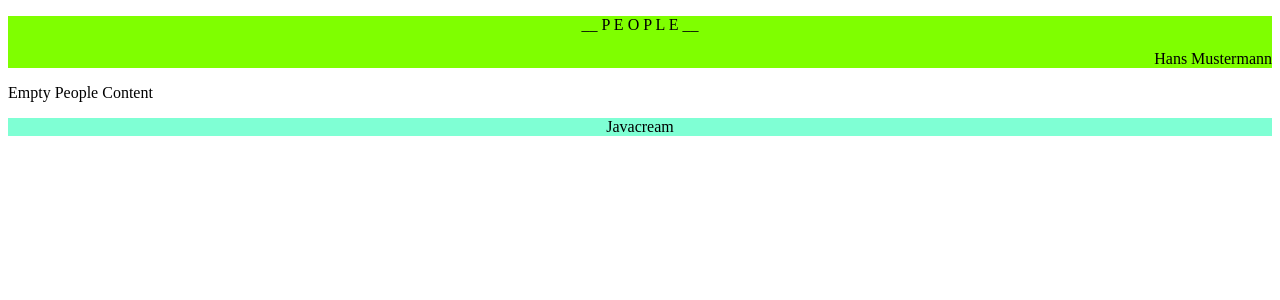
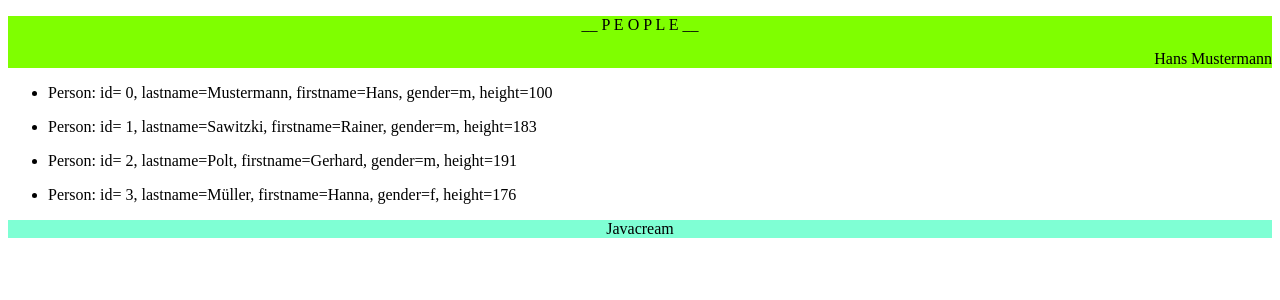
Before and after one commit to Javacream/org.javacream.training.react, a React (Create React App) app in the folder training/: page / in a window 1280 px wide. Shown: the top 300 px of the page. Built offline with nearby package versions, Linux system fonts and the light colour scheme.

Commit message:
implement PeopleListComnponent

```diff
--- a/training/src/people/components/ContentComponent.tsx
+++ b/training/src/people/components/ContentComponent.tsx
@@ -1,7 +1,8 @@
 import React from 'react';
+import PeopleListComponent from './PeopleListComponent'
 export function ContentComponent() {
     return  (
-        <p>Empty People Content</p>
+        <PeopleListComponent />
       )
 
 }
--- a/training/src/people/components/PeopleApplicationContext.tsx
+++ b/training/src/people/components/PeopleApplicationContext.tsx
@@ -8,3 +8,6 @@ export const config = {
 
 const profileId = peopleModel.create("Mustermann", "Hans", "m")
 export const profile = peopleModel.findPersonById(profileId)
+peopleModel.create("Sawitzki", "Rainer", "m", 183)
+peopleModel.create("Polt", "Gerhard", "m", 191)
+peopleModel.create("Müller", "Hanna", "f", 176)
--- /dev/null
+++ b/training/src/people/components/PeopleListComponent.tsx
@@ -0,0 +1,13 @@
+import React from 'react'
+import {peopleModel} from './PeopleApplicationContext'
+import PersonComponent from './PersonComponent'
+export default function PeopleListComponent(){
+
+    const peopleList = peopleModel.findAll()
+    const peopleHtmlList = peopleList.map((person) => <li key={person.id}><PersonComponent detail={true} className="left" person={person} /></li>)
+    return (
+        <ul>
+            {peopleHtmlList}
+       </ul>
+    )
+}
--- a/training/src/people/model/PeopleModel.tsx
+++ b/training/src/people/model/PeopleModel.tsx
@@ -1,3 +1,5 @@
+import { peopleModel } from "../components/PeopleApplicationContext"
+
 export interface Person{
 	id:number
 	lastname:string
@@ -27,4 +29,8 @@ export interface Person{
         this.peopleMap.delete(id)
     }
 
+    findAll(){
+        return Array.from(this.peopleMap.values())
+    }
+
  }
```
